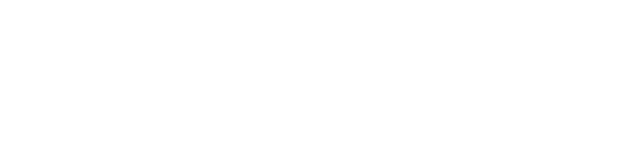
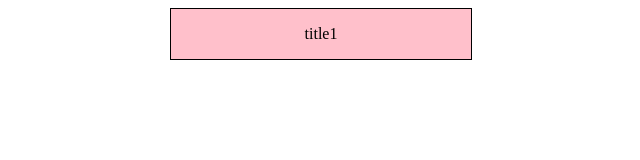
Before and after one commit to jamigit777/web-practice, a plain HTML site: page index.html in a window 1280 px wide. Shown: the whole page, without its empty margins (319-959 px from the left). Drawn offline with Linux system fonts and the light colour scheme.

Commit message:
建立css

```diff
--- /dev/null
+++ b/all.css
@@ -0,0 +1,7 @@
+.header {
+    margin: 0 auto;
+    background: pink;
+    border: 1px solid black;
+    width: 300px;
+    text-align: center;
+}
--- a/index.html
+++ b/index.html
@@ -5,9 +5,13 @@
     <meta charset="UTF-8">
     <meta name="viewport" content="width=device-width, initial-scale=1.0">
     <title>Document</title>
+    <link rel="stylesheet" href="all.css">
 </head>
 
 <body>
+    <div class="header">
+        <p>title1</p>
+    </div>
 
 </body>
 
```
